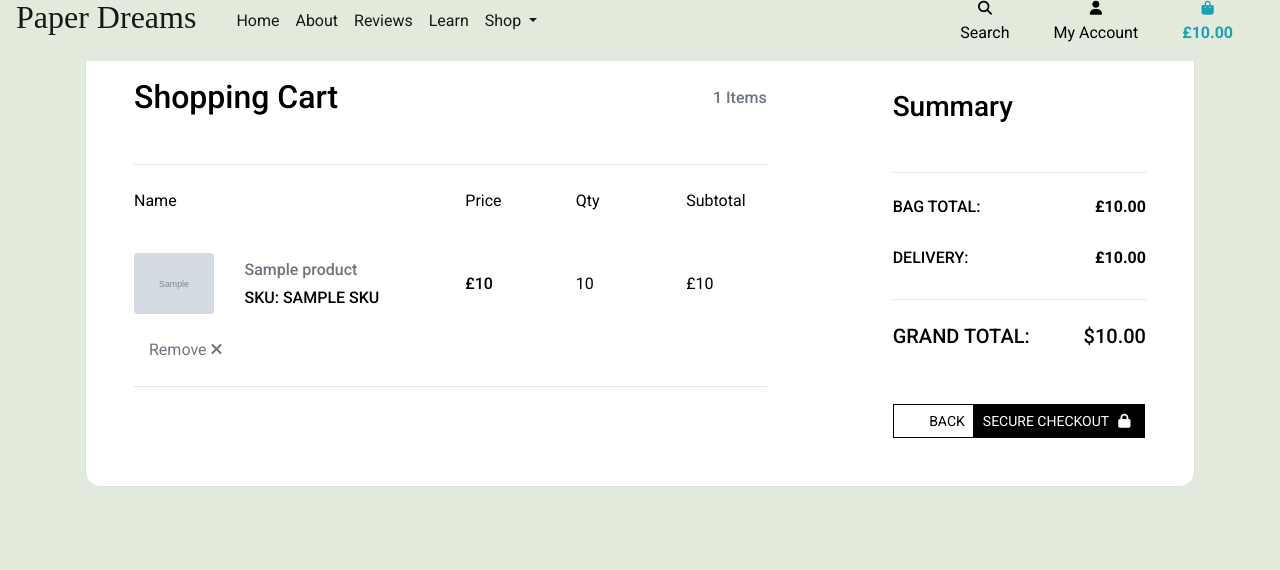
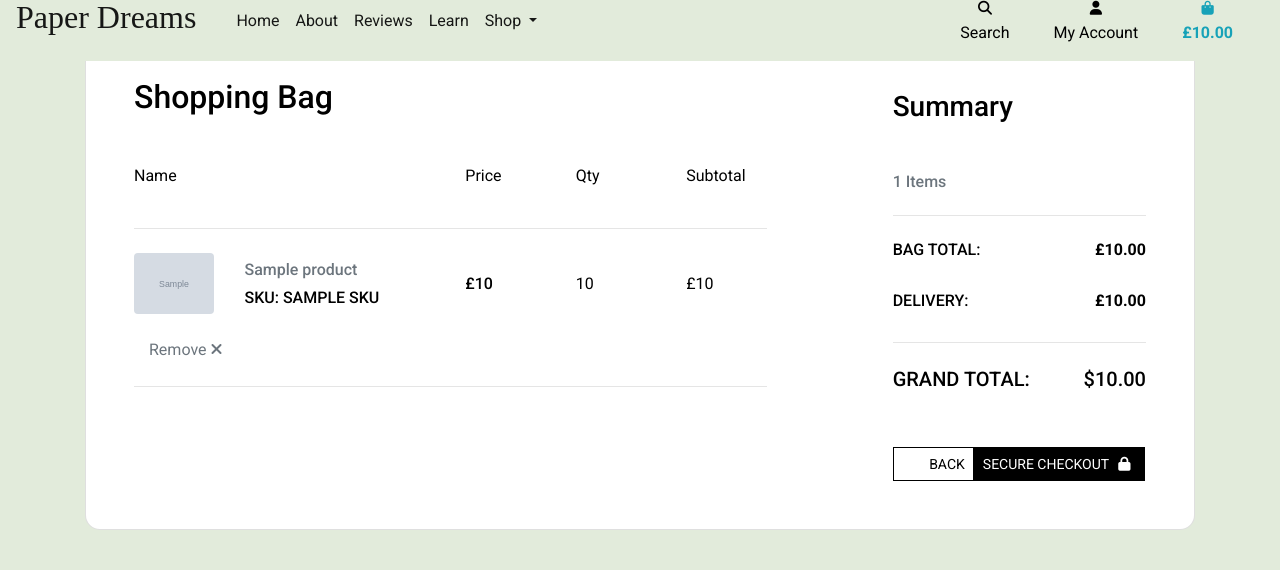
Before and after one commit to leah-jala/PP5-PaperDreams7Apr, a Django app: template bag/templates/bag/bag.html in a window 1280 px wide. Shown: the part 19-589 px from the top of the page. Run offline with Django 3.2, Linux system fonts and the light colour scheme; the template is opened without the code that fills it: most values are stand-ins (such as "Sample title", 1, 10 or a date in 2020); grey boxes marked "Sample" are stand-in pictures; some libraries are stand-ins or nearby versions; some web fonts are replaced.

Commit message:
Style changes to bag.html

```diff
--- a/bag/templates/bag/bag.html
+++ b/bag/templates/bag/bag.html
@@ -16,12 +16,14 @@
                         <div class="col-lg-8">
                             <div class="p-5">
                                 <div class="d-flex justify-content-between align-items-center mb-5">
-                                        <h2 class="fw-bold mb-0 text-black">Shopping Cart</h2>
-                                        <h6 class="mb-0 text-muted">{{ product_count }} Items</h6>
+                                    <div class="row w-100">
+                                        <div class="col-md-6 text-start">
+                                            <h2 class="fw-bold mb-0 text-black">Shopping Bag</h2>
                                         </div>
-                                    <hr class="my-4 bag-header">
+                                    </div>
+                                </div>
                                 <div class="bag-header">
-                                        <div class="row mb-4 d-flex justify-content-between align-items-center">
+                                    <div class="row d-flex justify-content-between align-items-center">
                                         <div class="col-md-2 col-lg-2 col-xl-2">
                                             <p>Name</p>
                                         </div>
@@ -37,6 +39,7 @@
                                             <p>Subtotal</p>
                                         </div>
                                     </div>
+                                    <hr class="my-4 bag-header">
                                 </div>
 
                                 {% for item in bag_items %}
@@ -69,6 +72,8 @@
                         <div class="col-lg-4 bg-grey">
                             <div class="p-5">
                                 <h3 class="fw-bold mb-5 mt-2 pt-1">Summary</h3>
+                                <h6 class="mb-0 text-muted">{{ product_count }} Items</h6>
+
                                 <hr class="my-4">
 
                                 <div class="d-flex justify-content-between mb-4">
```
Lines whose indentation alone changed are shown as unchanged.
